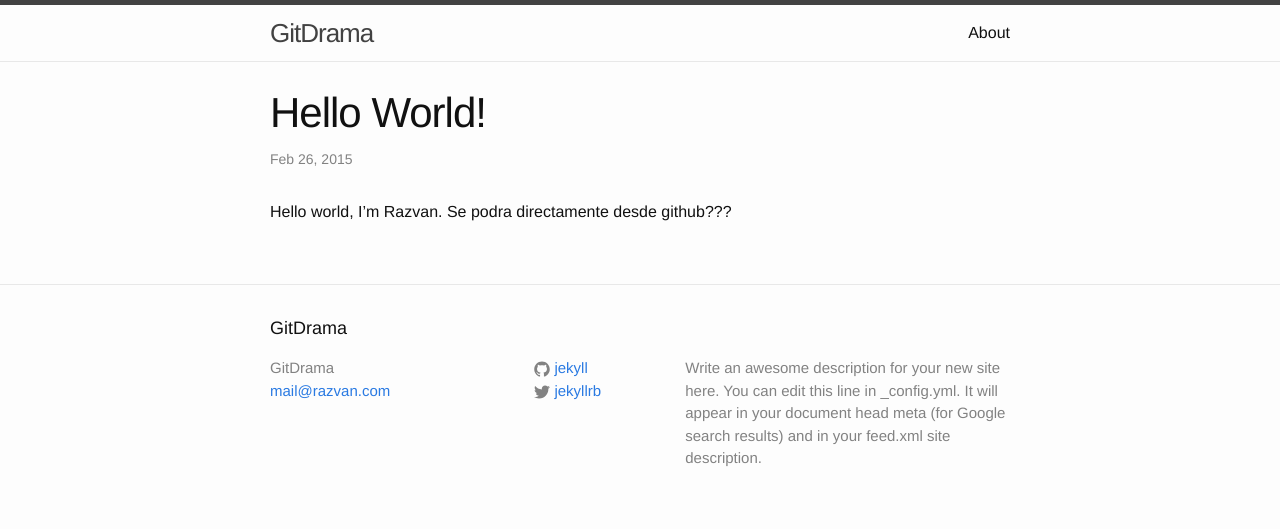
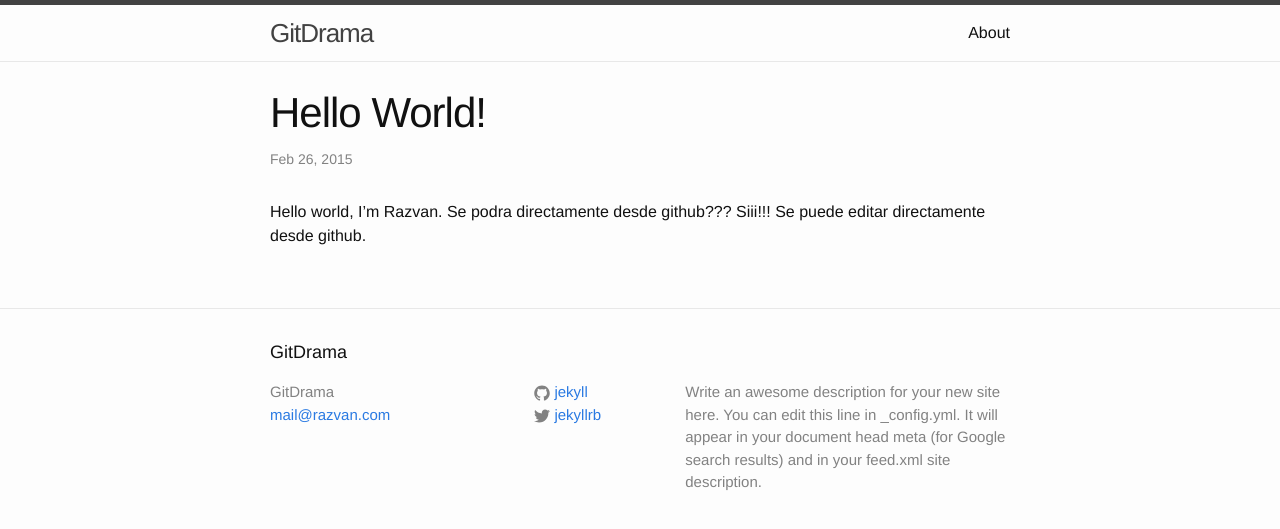
Before and after one commit to rpuscas/rpuscas.github.io, a Jekyll site: the page built from _posts/2015-02-26-hello-world.markdown, in a window 1280 px wide. Shown: the top 529 px of the page. Built offline with Jekyll 4.4.1, drawn with Linux system fonts in a browser that asks for light colours.

Commit message:
Update 2015-02-26-hello-world.markdown

```diff
--- a/_posts/2015-02-26-hello-world.markdown
+++ b/_posts/2015-02-26-hello-world.markdown
@@ -7,3 +7,4 @@ categories: jekyll update
 
 Hello world, I'm Razvan.
 Se podra directamente desde github???
+Siii!!! Se puede editar directamente desde github.
```
